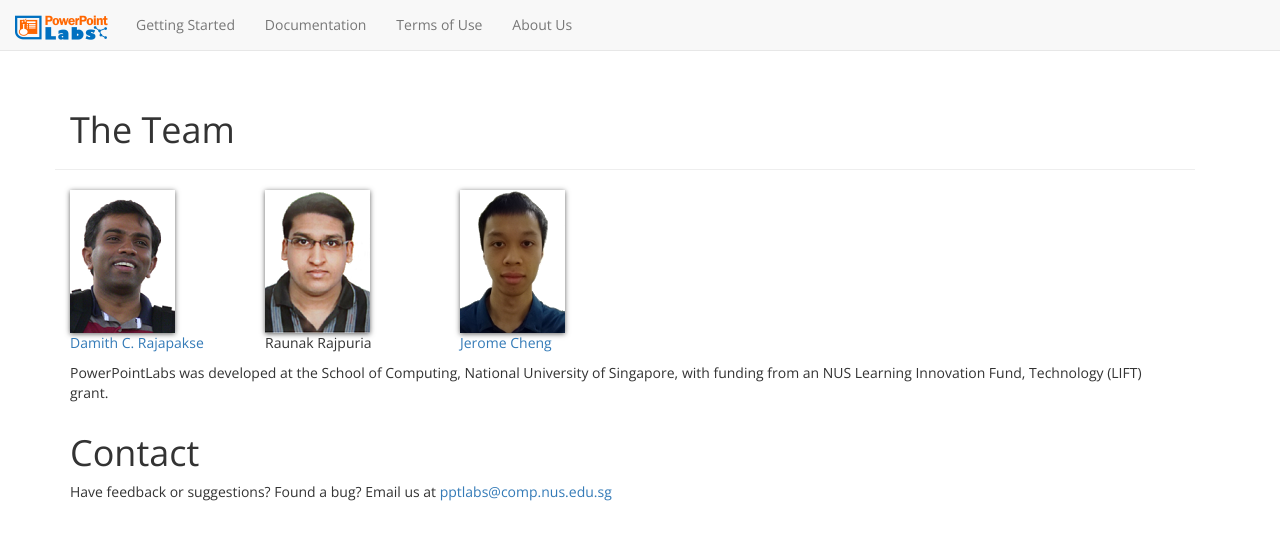
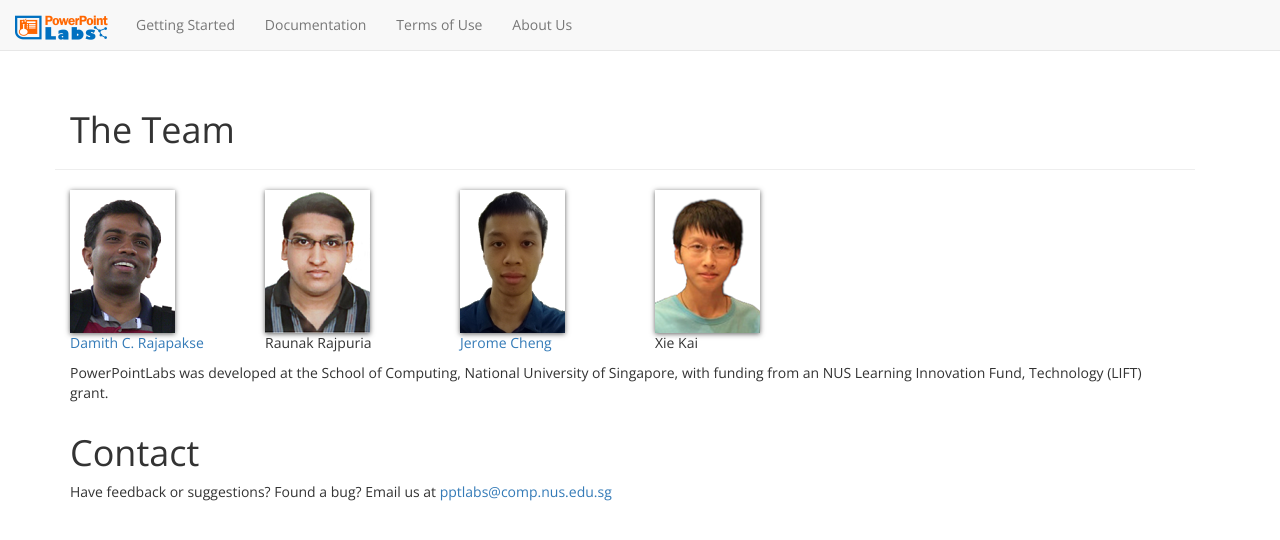
Before and after one commit to PowerPointLabs/PowerPointLabs-Website, a Jekyll site: the page built from contact.html, in a window 1280 px wide. Shown: the top 540 px of the page. Built offline with Jekyll 4.4.1, drawn with Linux system fonts in a browser that asks for light colours; nearby versions of some CDN libraries; Markdown is read by kramdown in place of the engine named in the settings.

Commit message:
Add Kai to developers.

```diff
--- a/_data/developers.yml
+++ b/_data/developers.yml
@@ -14,3 +14,8 @@
   img: "./img/team/jerome.png",
   url: "http://ayulin.net"
 }
+
+- {
+  name: "Xie Kai",
+  img: "./img/team/kai.png"
+}
```
Also changed, not shown: img/team/kai.png (added).
